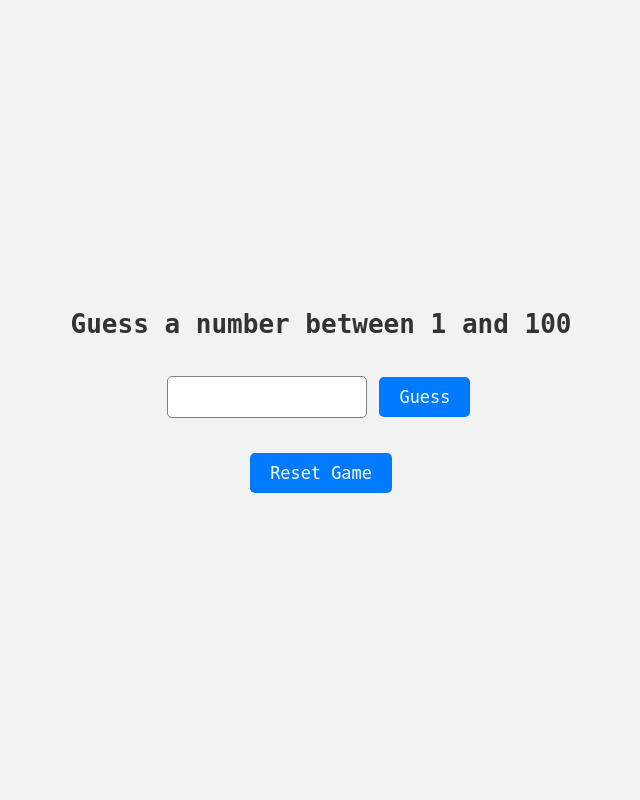
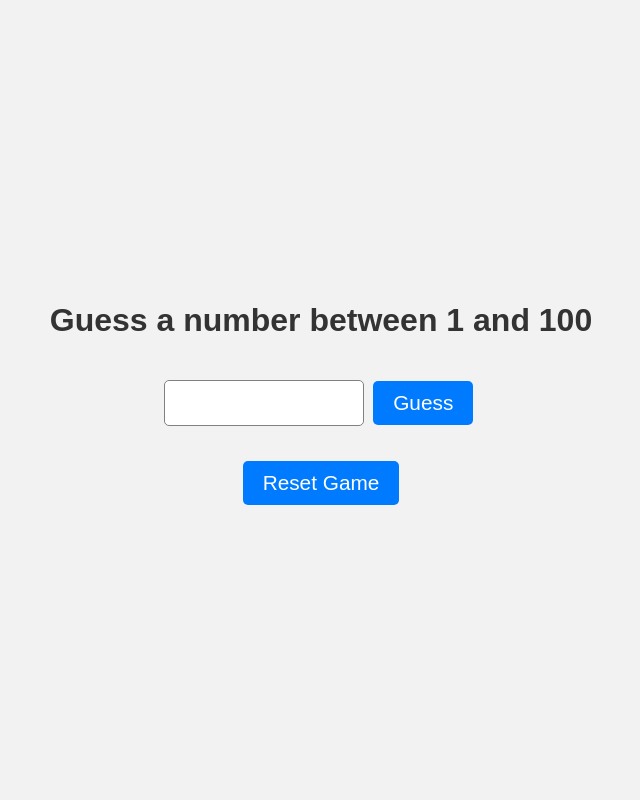
Before and after one commit to bhavya340q/flask-number-guessing-app, a Flask app: page / in a window 1280 px wide. Shown: the whole page, without its empty margins (319-959 px from the left). Run offline with Flask 3, Linux system fonts and the light colour scheme.

Commit message:
style adjusted

```diff
--- a/app.py
+++ b/app.py
@@ -32,3 +32,6 @@ def reset():
     session.pop('number')
     session.pop('tries')
     return redirect(url_for('home'))
+
+if __name__ == "__main__":
+    app.run(debug=True)
--- a/static/style.css
+++ b/static/style.css
@@ -1,6 +1,6 @@
 body {
     margin: 0;
-    padding: 0;
+    padding: 0px 20px;
     display: flex;
     flex-direction: column; /* So elements stack vertically */
     justify-content: center;
@@ -11,7 +11,7 @@ body {
 
 * {
     box-sizing: border-box;
-    font-family:monospace;
+    font-family:Arial, Helvetica, sans-serif;
 }
 
 form {
```
